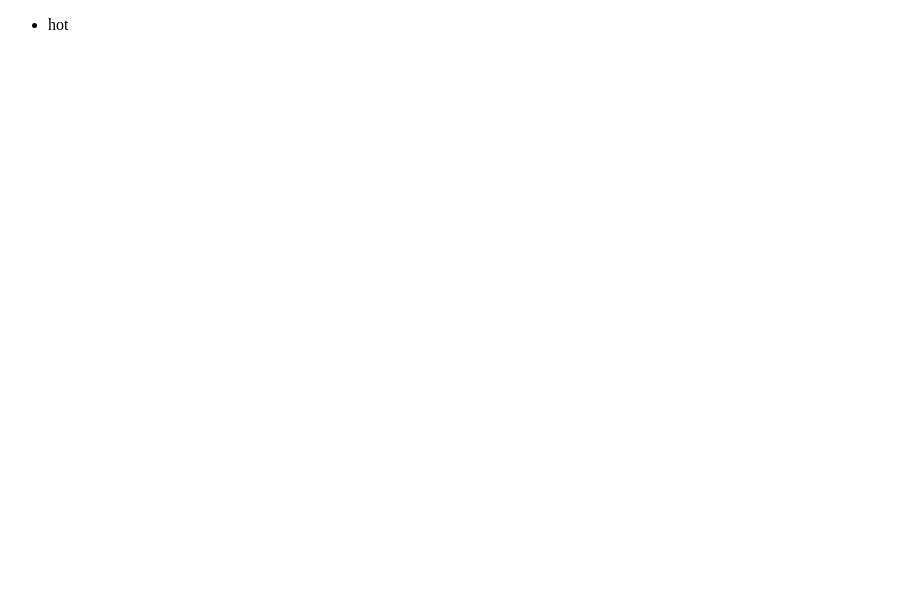
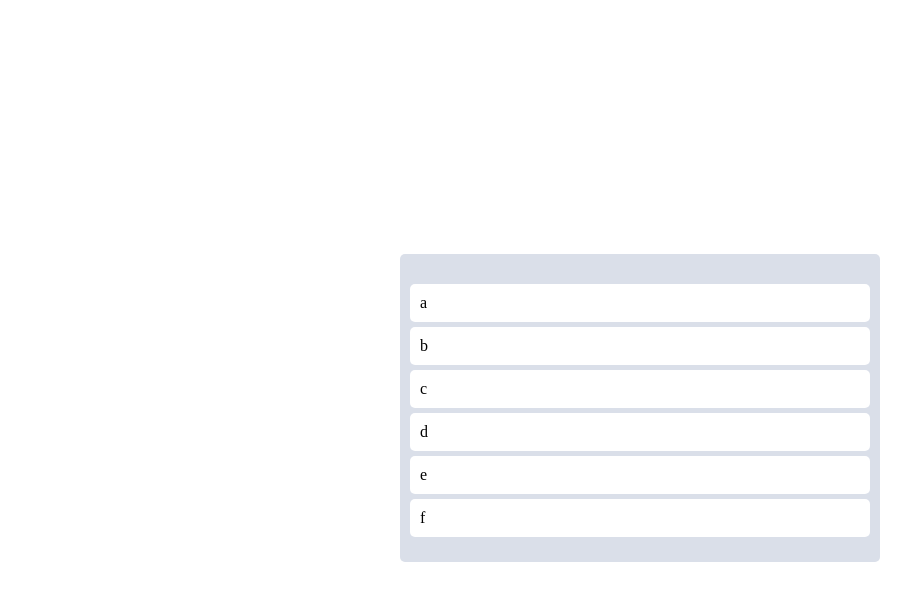
Before and after one commit to kimdoyeonn/react-masterclass, a React (Create React App) app: page / in a window 1280 px wide. Shown: the top 600 px of the page, without its empty margins (0-911 px from the left). Built offline with nearby package versions, Linux system fonts and the light colour scheme.

Commit message:
#6.4 Styles and Placeholders

```diff
--- a/src/App.tsx
+++ b/src/App.tsx
@@ -1,24 +1,67 @@
 import { DragDropContext, Draggable, Droppable } from 'react-beautiful-dnd';
+import styled from "styled-components";
+
+const Wrapper = styled.div`
+  display: flex;
+  max-width: 480px;
+  width: 100%;
+  margin: 0 auto;
+  justify-content: center;
+  align-items: center;
+  height: 100vh;
+`;
+
+const Boards = styled.div`
+  display: grid;
+  width: 100%;
+  grid-template-columns: repeat(1, 1fr);
+`;
+
+const Board = styled.div`
+  padding: 20px 10px;
+  padding-top: 30px;
+  background-color: ${(props) => props.theme.boardColor};
+  border-radius: 5px;
+  min-height: 200px;
+`;
+
+const Card = styled.div`
+  border-radius: 5px;
+  margin-bottom: 5px;
+  padding: 10px 10px;
+  background-color: ${(props) => props.theme.cardColor};
+`;
+
+const toDos = ["a", "b", "c", "d", "e", "f"];
 
 function App() {
   const onDragEnd = () => {};
   return (
     <DragDropContext onDragEnd={onDragEnd}>
-      <div>
-        <Droppable droppableId='One'>
+      <Wrapper>
+        <Boards>
+          <Droppable droppableId="one">
             {(magic) => (
-            <ul ref={magic.innerRef} {...magic.droppableProps}>
-              <Draggable draggableId='first' index={0}>
+              <Board ref={magic.innerRef} {...magic.droppableProps}>
+                {toDos.map((toDo, index) => (
+                  <Draggable draggableId={toDo} index={index}>
                     {(magic) => (
-                  <li ref={magic.innerRef} {...magic.draggableProps}>
-                    <span {...magic.dragHandleProps}>hot</span>
-                  </li>
+                      <Card
+                        ref={magic.innerRef}
+                        {...magic.dragHandleProps}
+                        {...magic.draggableProps}
+                      >
+                        {toDo}
+                      </Card>
                     )}
                   </Draggable>
-            </ul>
+                ))}
+                {magic.placeholder}
+              </Board>
             )}
           </Droppable>
-      </div>
+        </Boards>
+      </Wrapper>
     </DragDropContext>
   );
 }
--- a/src/styked.d.ts
+++ b/src/styked.d.ts
@@ -2,8 +2,8 @@
 
 declare module "styled-components" {
   export interface DefaultTheme {
-    textColor: string;
     bgColor: string;
-    accentColor: string;
+    boardColor: string;
+    cardColor: string;
   }
 }
--- a/src/theme.ts
+++ b/src/theme.ts
@@ -1,13 +1,7 @@
 import { DefaultTheme } from "styled-components";
 
 export const darkTheme: DefaultTheme = {
-  bgColor: "#40739e",
-  textColor: "#fbc531",
-  accentColor: "#dcdde1",
-}
-
-export const lightTheme: DefaultTheme = {
-  bgColor: "whiteSmoke",
-  textColor: "black",
-  accentColor: "purple",
-}
+  bgColor: "#3F8CF2",
+  boardColor: "#DADFE9",
+  cardColor: "white",
+};
```
Lines whose indentation alone changed are shown as unchanged.
